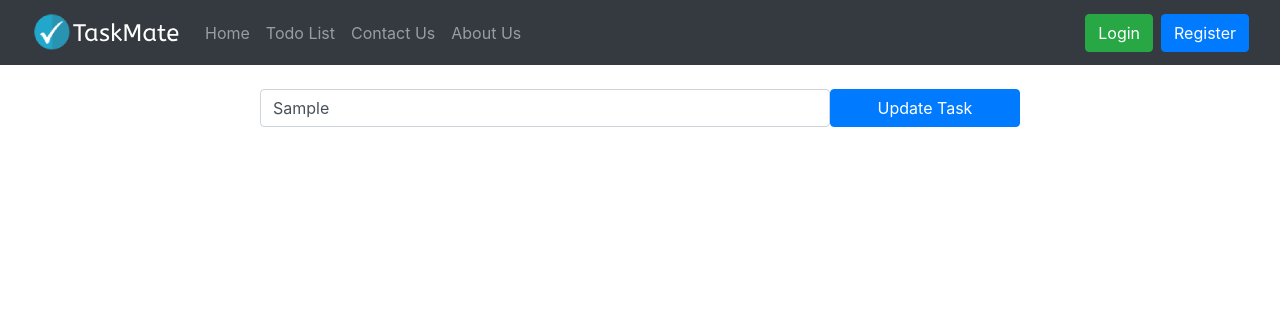
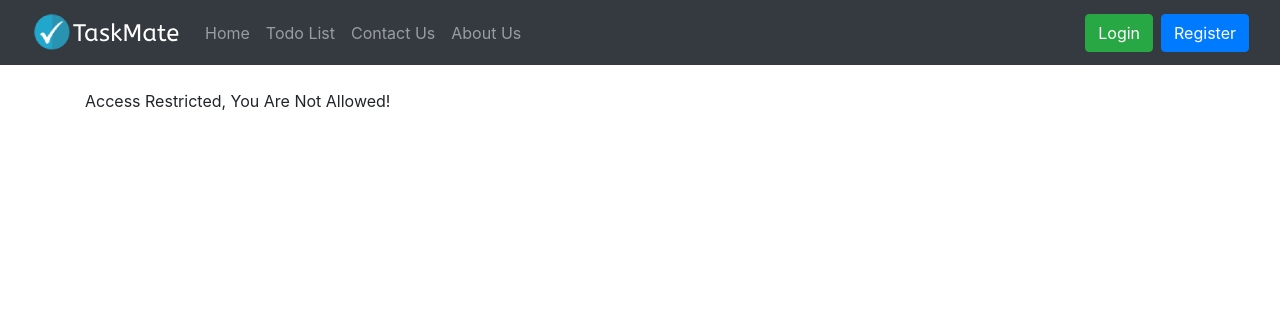
Before and after one commit to yosoycentli/taskmate, a Django app: template taskmate/todolist_app/templates/edit.html in a window 1280 px wide. Shown: the top 325 px of the page. Run offline with Django 4.2, Linux system fonts and the light colour scheme; the template is opened without the code that fills it: values that come from a table or form of the project are taken from there, others are empty; tables that the repository leaves empty hold one stand-in row (values such as "Sample post").

Commit message:
[UPDATE] Security Problem and Solution (Part 1) - Only owner can edit tasks

```diff
--- a/taskmate/todolist_app/templates/edit.html
+++ b/taskmate/todolist_app/templates/edit.html
@@ -8,6 +8,7 @@
     <div class="container">
     </br>
 
+        {% if task_obj.manage == request.user %}
             <form method="POST" class="row">
                 {% csrf_token %}
                 <label class="col-lg-2"></label>
@@ -15,5 +16,8 @@
                 <input type="hidden" name="done" value="{{ task_obj.done }}">
                 <button type="submit" class="btn btn-primary col-lg-2">Update Task</button>
             </form>
+        {% else %}
+            <p>Access Restricted, You Are Not Allowed!</p>
+        {% endif %}
     </div>
 {% endblock content %}
```
Lines whose indentation alone changed are shown as unchanged.
